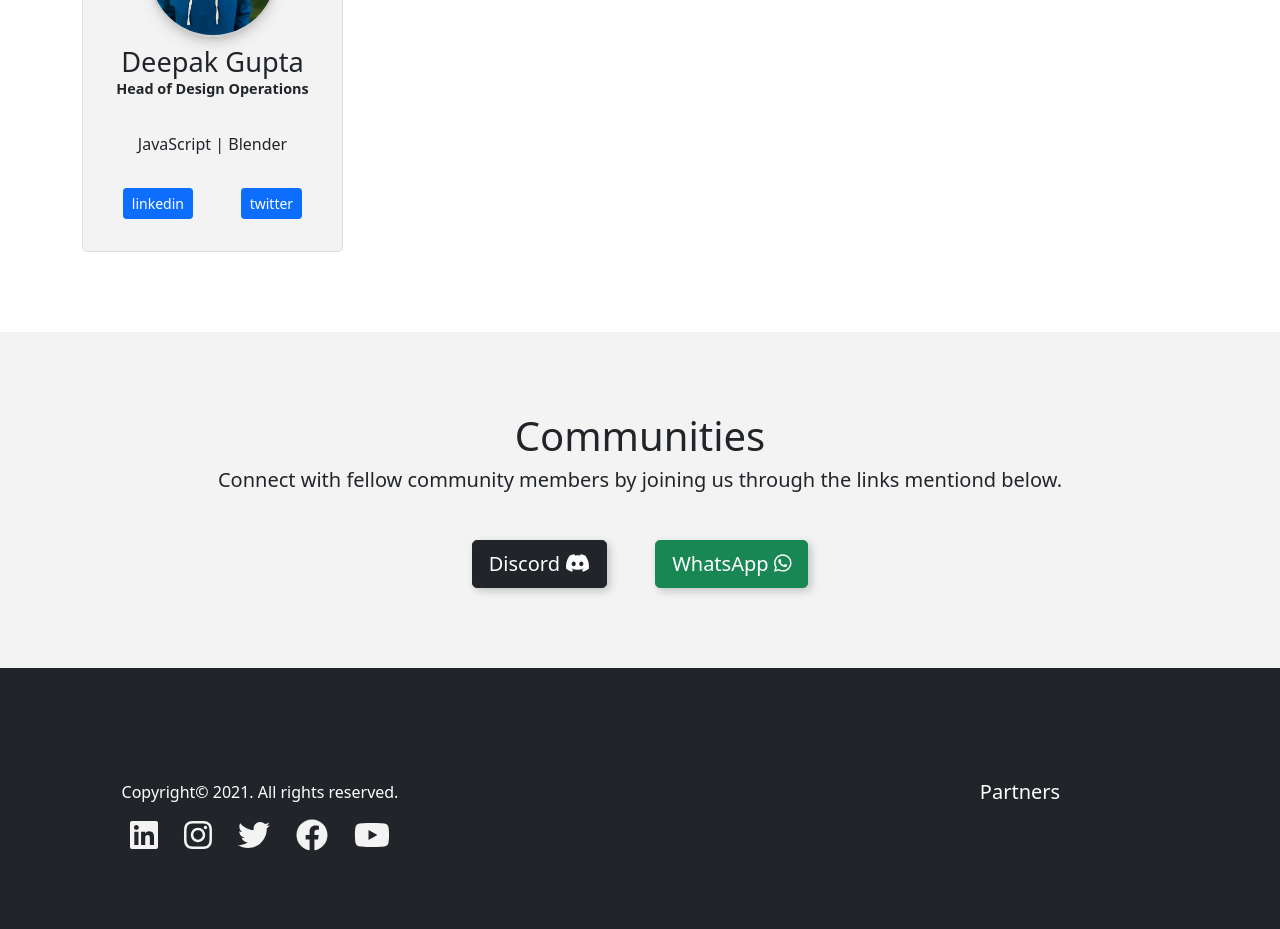
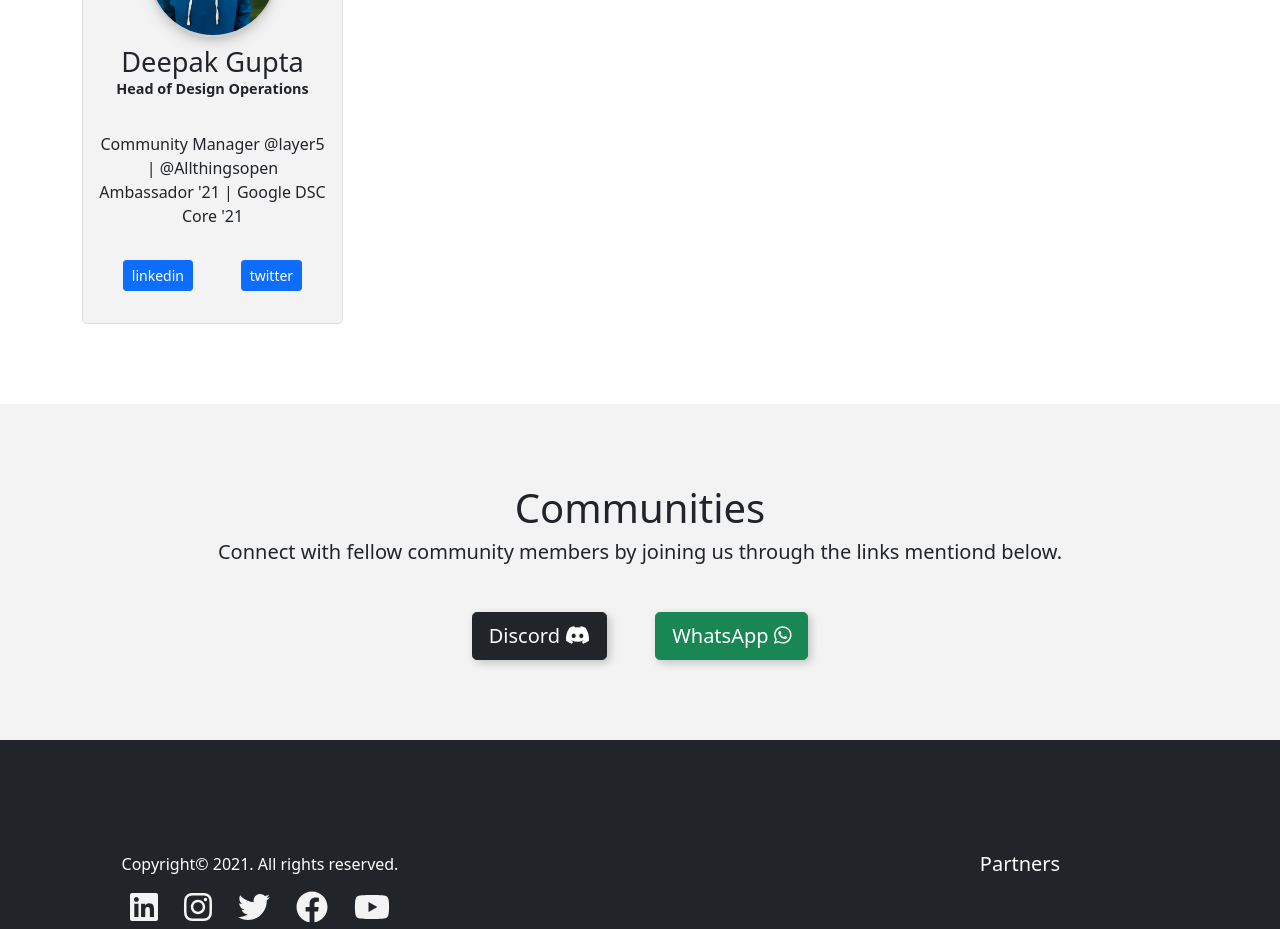
Before and after one commit to gdsc-nitw/gdsc-nitw.github.io, a React (Create React App) app: page / in a window 1280 px wide. Shown: the part 4040-4969 px from the top of the page. Built offline with nearby package versions, Linux system fonts and the light colour scheme.

Commit message:
team member data update

```diff
--- a/src/sections/team/teamMembers.js
+++ b/src/sections/team/teamMembers.js
@@ -50,7 +50,7 @@ const teamMembers = [
     memberPic: deepakGupta,
     memberName: "Deepak Gupta",
     memberPost: "Head of Design Operations",
-    memberBio: "JavaScript | Blender",
+    memberBio: "Community Manager @layer5 | @Allthingsopen Ambassador '21 | Google DSC Core '21",
     memberSocials: {
       linkedin: "https://www.linkedin.com/in/deepak-kumar-gupta-45bba921a/",
       twitter: "https://twitter.com/Mr_dg_wick",
```
